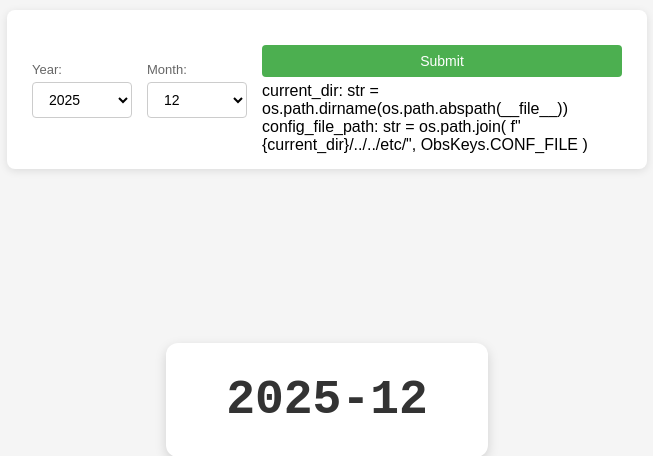
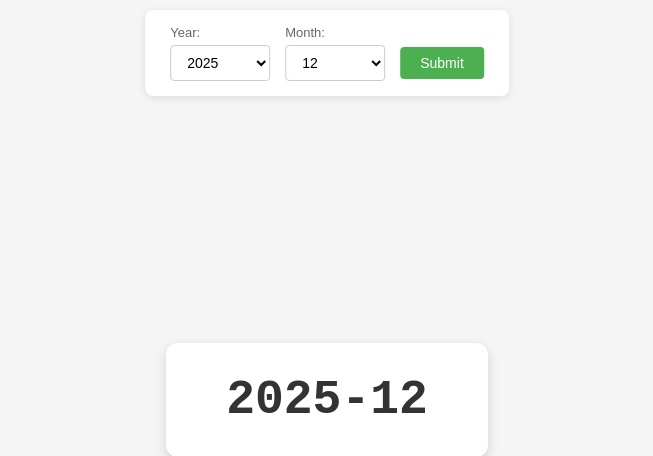
Before and after one commit to Szumak75/ObsGraph-Flask, a Flask app: page / in a window 1280 px wide. Shown: the top 456 px of the page, without its empty margins (313-966 px from the left). Run offline with Flask 3, Linux system fonts and the light colour scheme; parts of the project's set-up code (start-up, migrations or seed data) failed here and were passed over.

Commit message:
fix: remove redundant code in index.html form submission

```diff
--- a/obsgraph_flask/templates/index.html
+++ b/obsgraph_flask/templates/index.html
@@ -127,11 +127,7 @@
 
             <div class="form-group">
                 <label for="day">&nbsp;</label>
-                <button type="submit">Submit</button>        current_dir: str = os.path.dirname(os.path.abspath(__file__))
-        config_file_path: str = os.path.join(
-            f"{current_dir}/../../etc/", ObsKeys.CONF_FILE
-        )
-
+                <button type="submit">Submit</button>
             </div>
         </div>
     </form>
```
